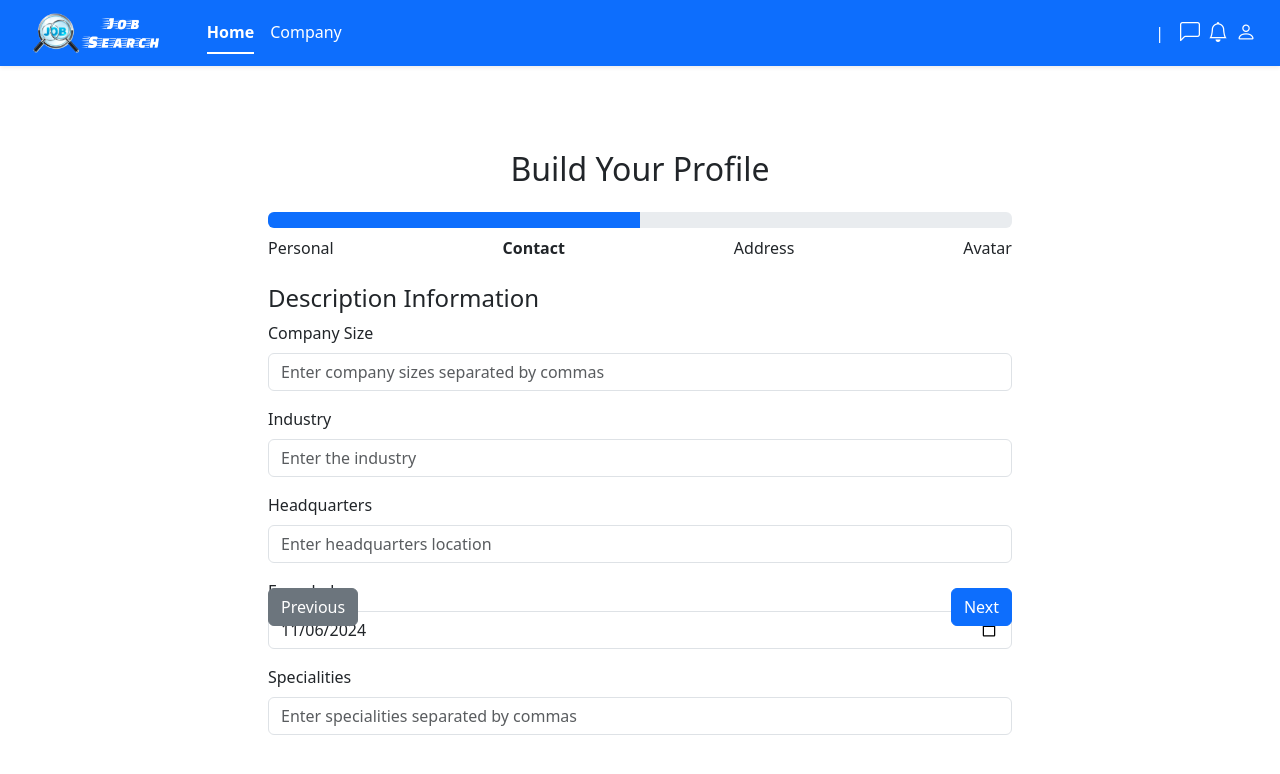
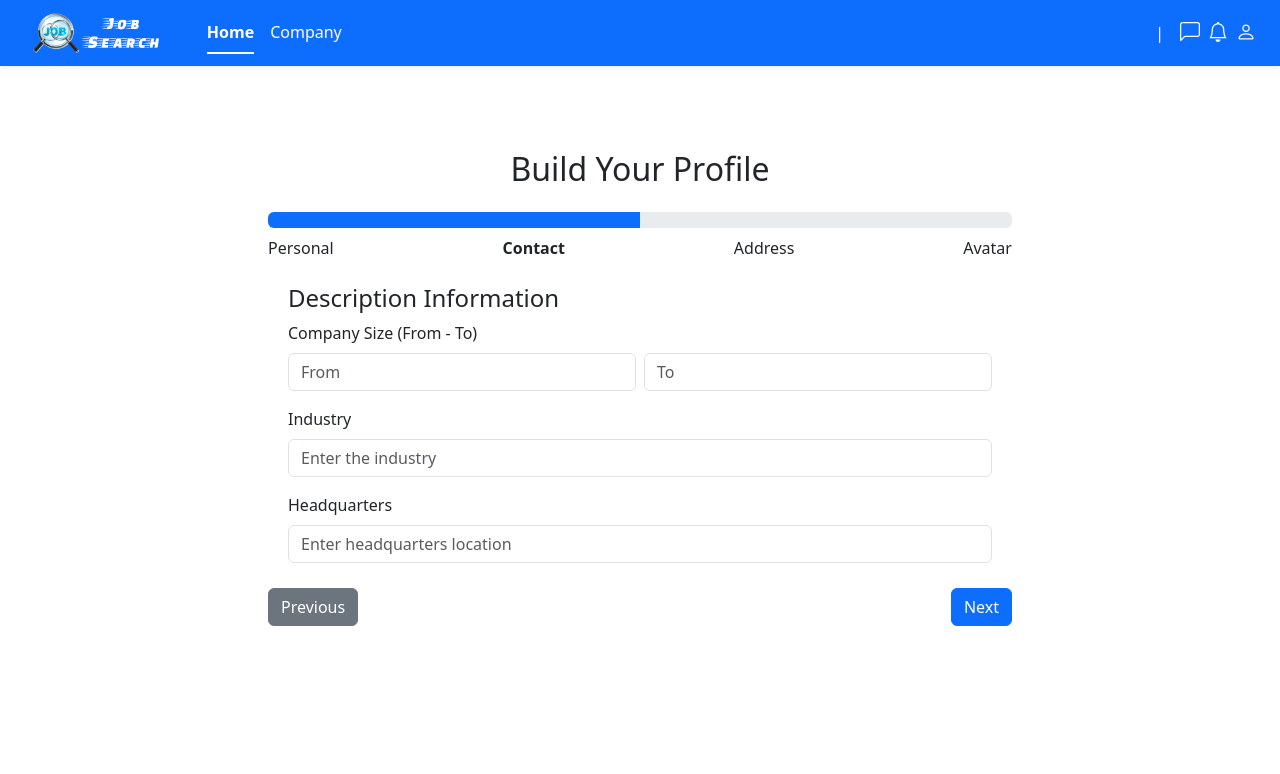
Before and after one commit to ngocdai101004/intro2SE-project-job-search, a React (Vite) app in the folder frontend/: page /build-company in a window 1280 px wide. Both pictures are taken after a click on the button "Next". Shown: the top 774 px of the page. Built offline with nearby package versions, Linux system fonts and the light colour scheme; no server answers.

Commit message:
add Description Info

```diff
--- a/frontend/src/pages/BuildCompany/BuildCompany.tsx
+++ b/frontend/src/pages/BuildCompany/BuildCompany.tsx
@@ -165,7 +165,15 @@ const UserRegistrationForm: React.FC = () => {
           <h2 className="text-center mb-4">Build Your Profile</h2>
           {renderProgressBar()}
           <Form onSubmit={handleSubmit}>
-            <div className="min-vh-50" style={{ height: "35vh" }}>
+            <div
+              className="min-vh-50"
+              style={{
+                height: "35vh",
+                overflowY: "auto",
+                overflowX: "hidden",
+                padding: "0 20px",
+              }}
+            >
               {renderStepContent()}
             </div>
 
--- a/frontend/src/pages/BuildCompany/InfoCards/DescriptionInfo.tsx
+++ b/frontend/src/pages/BuildCompany/InfoCards/DescriptionInfo.tsx
@@ -1,4 +1,5 @@
-import { Form, Row } from "react-bootstrap";
+import { Form, Row, Button } from "react-bootstrap";
+import { useState } from "react";
 import ICompany from "../../../interfaces/company";
 
 interface Props {
@@ -7,27 +8,60 @@ interface Props {
 }
 
 const DescriptionInfo: React.FC<Props> = ({ data, onChange }) => {
+  const [linkInput, setLinkInput] = useState<string>("");
+
+  const handleAddLink = () => {
+    if (linkInput) {
+      const updatedLinks = [linkInput, ...(data.description?.links || [])];
+      onChange("description", { ...data.description, links: updatedLinks });
+      setLinkInput(""); // Clear the input after adding
+    }
+  };
+
+  const handleDeleteLink = (linkToDelete: string) => {
+    const updatedLinks = (data.description?.links || []).filter(
+      (link) => link !== linkToDelete
+    );
+    onChange("description", { ...data.description, links: updatedLinks });
+  };
+
   return (
     <div>
       <h4>Description Information</h4>
 
       <Row>
         <Form.Group className="mb-3" controlId="formCompanySize">
-          <Form.Label>Company Size</Form.Label>
+          <Form.Label>Company Size (From - To)</Form.Label>
+          <div className="d-flex">
             <Form.Control
-            type="text"
-            placeholder={
-              data.description?.company_size.join(", ") ||
-              "Enter company sizes separated by commas"
-            }
+              type="number"
+              placeholder="From"
+              value={data.description?.company_size[0] || ""}
               onChange={(e) => {
-              const sizes = e.target.value.split(",").map(Number);
+                const from = Number(e.target.value);
+                const to = data.description?.company_size[1] || 0;
+
                 onChange("description", {
                   ...data.description,
-                company_size: sizes,
+                  company_size: [from, to],
+                });
+              }}
+              className="me-2"
+            />
+            <Form.Control
+              type="number"
+              placeholder="To"
+              value={data.description?.company_size[1] || ""}
+              onChange={(e) => {
+                const to = Number(e.target.value);
+                const from = data.description?.company_size[0] || 0;
+                onChange("description", {
+                  ...data.description,
+                  company_size: [from, to],
                 });
               }}
             />
+          </div>
         </Form.Group>
       </Row>
 
@@ -102,6 +136,56 @@ const DescriptionInfo: React.FC<Props> = ({ data, onChange }) => {
           />
         </Form.Group>
       </Row>
+
+      <Row>
+        <Form.Group className="mb-3" controlId="formLinks">
+          <Form.Label>Links</Form.Label>
+          <div className="d-flex">
+            <Form.Control
+              type="text"
+              placeholder="Enter a link"
+              value={linkInput}
+              onChange={(e) => setLinkInput(e.target.value)}
+              className="me-2"
+            />
+            <Button onClick={handleAddLink} variant="primary">
+              Add
+            </Button>
+          </div>
+          <ul>
+            {data.description?.links?.map((link, index) => (
+              <li
+                key={index}
+                className="d-flex justify-content-between align-items-center"
+              >
+                {link}
+                <Button
+                  className="m-2"
+                  variant="outline-danger"
+                  size="sm"
+                  onClick={() => handleDeleteLink(link)}
+                  style={{
+                    backgroundColor: "white",
+                    color: "red",
+                    borderColor: "red",
+                    transition: "background-color 0.3s, color 0.3s",
+                  }}
+                  onMouseOver={(e) => {
+                    e.currentTarget.style.backgroundColor = "red";
+                    e.currentTarget.style.color = "white";
+                  }}
+                  onMouseOut={(e) => {
+                    e.currentTarget.style.backgroundColor = "white";
+                    e.currentTarget.style.color = "red";
+                  }}
+                >
+                  x
+                </Button>
+              </li>
+            ))}
+          </ul>
+        </Form.Group>
+      </Row>
     </div>
   );
 };
```
Lines whose indentation alone changed are shown as unchanged.
